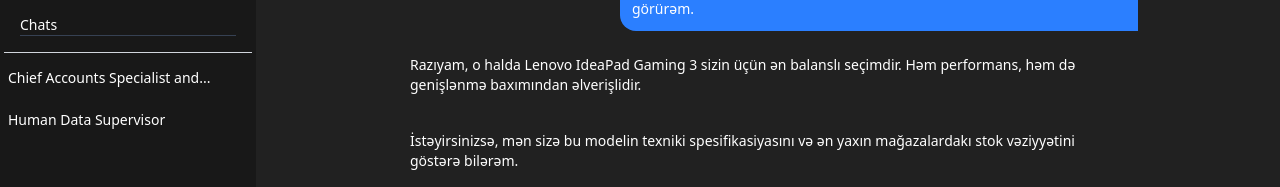
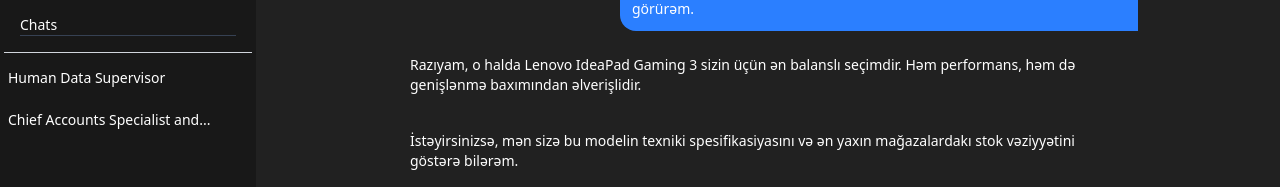
Before and after one commit to JafarMustafayev/ChatBot2, a React (Vite) app: page / in a window 1280 px wide. Shown: the part 217-404 px from the top of the page. Built offline with nearby package versions, Linux system fonts and the light colour scheme.

Commit message:
feat: add Redux for state management with chat functionality and integrate with ChatList component

```diff
--- a/package.json
+++ b/package.json
@@ -11,11 +11,15 @@
     "preview": "vite preview"
   },
   "dependencies": {
+    "@reduxjs/toolkit": "^2.9.2",
     "@tailwindcss/vite": "^4.1.14",
     "react": "^19.1.1",
     "react-dom": "^19.1.1",
     "react-icons": "^5.5.0",
+    "react-redux": "^9.2.0",
     "react-router-dom": "^7.9.3",
+    "redux": "^5.0.1",
+    "redux-thunk": "^3.1.0",
     "tailwind-scrollbar": "^4.0.2",
     "tailwindcss": "^4.1.14"
   },
--- a/src/components/Sidebar/ChatList.tsx
+++ b/src/components/Sidebar/ChatList.tsx
@@ -1,21 +1,12 @@
 import { useState, useEffect } from "react";
 import { Link } from "react-router-dom";
+import { useSelector } from "react-redux";
+
+import type ChatType from "../../interfaces/ChatListInterface";
 
 import { IoMdMore } from "react-icons/io";
-import { LuPencil } from "react-icons/lu";
-import { BsArchive } from "react-icons/bs";
-import { FaRegTrashCan } from "react-icons/fa6";
 import { TfiExport } from "react-icons/tfi";
-
-export interface ChatType {
-  id: string;
-  Title: string;
-  ModelId: string;
-  CreatedAt: number;
-  UpdatedAt: number;
-  IsArchived: boolean;
-  NamedBy: boolean;
-}
+import { BsArchive, BsPencil, BsTrash3 } from "react-icons/bs";
 
 const ChatList = () => {
   const [openMenu, setOpenMenu] = useState<string | null>(null);
@@ -36,26 +27,11 @@
     };
   }, []);
 
-  const chats: ChatType[] = [
-    {
-      id: "1",
-      Title: "Human Data Supervisor",
-      ModelId: "95cf1a7ca4816eeabab31fcb",
-      CreatedAt: 1760391080,
-      UpdatedAt: 1760391020,
-      IsArchived: false,
-      NamedBy: false,
-    },
-    {
-      id: "2",
-      Title: "Chief Accounts Specialist  and Budget Officer to the Mayor",
-      ModelId: "ed1227e77dd0f3fe1bd98a83",
-      CreatedAt: 1760391020,
-      UpdatedAt: 1760391080,
-      IsArchived: false,
-      NamedBy: false,
-    },
-  ];
+  const chats: ChatType[] = useSelector(
+    (state: any) => state.ChatsStore.chatList
+  );
+
+  console.log("Chats from Redux Store:", chats);
   return (
     <div className="w-full flex-col">
       <div className="p-4 border-b border-gray-300">
@@ -64,16 +40,12 @@
       </div>
 
       <div className="flex flex-col gap-2 mt-2">
-        {chats
-          .sort(function (a, b) {
-            return b.UpdatedAt - a.UpdatedAt;
-          })
-          .map((chat) => (
-            <Link
-              to={`/chat/${chat.id}`}
+        {chats.map((chat) => (
+          <div
+            className="justify-between flex items-center group relative hover:bg-sidebar-hover-chat p-1  rounded-xl  cursor-pointer"
             key={chat.id}
-              className="p-1 group rounded-xl hover:bg-sidebar-hover-chat cursor-pointer justify-between flex items-center relative"
           >
+            <Link to={`/chat/${chat.id}`} className="w-full">
               <div>
                 <p className="text-sm font-medium">
                   {chat.Title.length > 30
@@ -81,9 +53,10 @@
                     : chat.Title}
                 </p>
               </div>
+            </Link>
 
             <div
-                className="opacity-0 group-hover:opacity-100 transition-opacity"
+              className="opacity-0  group-hover:opacity-100 transition-opacity "
               onClick={(e) => e.stopPropagation()} // menyuya klikləyəndə bağlanmasın
             >
               <button onClick={() => toggleMenu(chat.id)}>
@@ -91,7 +64,7 @@
               </button>
 
               {openMenu === chat.id && (
-                  <div className="absolute right-2 top-10 bg-action-menu-bg  rounded-md shadow-lg w-32 z-10">
+                <div className="absolute right-2  bg-action-menu-bg  rounded-md shadow-lg w-32 z-10">
                   <div className="flex flex-col m-1 text-amber-50 text-sm  justify-center items-center">
                     <button className="w-full p-2 text-left ro hover:bg-action-menu-hover-bg rounded-md flex items-center">
                       <TfiExport className="inline mr-2" />
@@ -99,7 +72,7 @@
                     </button>
 
                     <button className="w-full p-2 text-left ro hover:bg-action-menu-hover-bg rounded-md flex items-center">
-                        <LuPencil className="inline mr-2" />
+                      <BsPencil className="inline mr-2" />
                       Rename
                     </button>
 
@@ -109,14 +82,14 @@
                     </button>
 
                     <button className="w-full text-red-400 text-left p-2 hover:bg-action-menu-hover-bg rounded-md flex items-center">
-                        <FaRegTrashCan className="inline mr-2" />
+                      <BsTrash3 className="inline mr-2" />
                       Delete
                     </button>
                   </div>
                 </div>
               )}
             </div>
-            </Link>
+          </div>
         ))}
       </div>
     </div>
--- /dev/null
+++ b/src/interfaces/ChatListInterface.ts
@@ -0,0 +1,9 @@
+export default interface ChatType {
+  id: string;
+  Title: string;
+  ModelId: string;
+  CreatedAt: number;
+  UpdatedAt: number;
+  IsArchived: boolean;
+  NamedBy: boolean;
+}
--- a/src/pages/ChatPage.tsx
+++ b/src/pages/ChatPage.tsx
@@ -1,11 +1,9 @@
 import ChatWindow from "../components/ChatWindow/ChatWindow";
 import { useState, useEffect } from "react";
 
+import { IoMdMore } from "react-icons/io";
 import { TfiExport } from "react-icons/tfi";
-import { IoMdMore } from "react-icons/io";
-import { LuPencil } from "react-icons/lu";
-import { BsArchive } from "react-icons/bs";
-import { FaRegTrashCan } from "react-icons/fa6";
+import { BsArchive, BsPencil, BsTrash3 } from "react-icons/bs";
 
 interface Chat {
   id: number;
@@ -69,7 +67,7 @@
                     {activeChat.name}
                   </div>
                   <button className="w-full p-2 text-left ro hover:bg-action-menu-hover-bg rounded-md flex items-center">
-                    <LuPencil className="inline mr-2" />
+                    <BsPencil className="inline mr-2" />
                     Rename
                   </button>
                   <button className="w-full text-left p-2 hover:bg-action-menu-hover-bg rounded-md flex items-center">
@@ -77,7 +75,7 @@
                     Archive
                   </button>
                   <button className="w-full text-red-400 text-left p-2 hover:bg-action-menu-hover-bg rounded-md flex items-center">
-                    <FaRegTrashCan className="inline mr-2" />
+                    <BsTrash3 className="inline mr-2" />
                     Delete
                   </button>
                 </div>
--- /dev/null
+++ b/src/stores/ChatsStore.ts
@@ -0,0 +1,48 @@
+// createSlice ile Redux slice'ını oluşturuyoruz
+import { createSlice } from "@reduxjs/toolkit";
+import type { PayloadAction } from "@reduxjs/toolkit";
+import type ChatType from "../interfaces/ChatListInterface";
+
+// Initial state
+const initialState: { chatList: ChatType[] } = {
+  chatList: [
+    {
+      id: "1",
+      Title: "Human Data Supervisor",
+      ModelId: "95cf1a7ca4816eeabab31fcb",
+      CreatedAt: 1760391080,
+      UpdatedAt: 1760391020,
+      IsArchived: false,
+      NamedBy: false,
+    },
+    {
+      id: "2",
+      Title: "Chief Accounts Specialist  and Budget Officer to the Mayor",
+      ModelId: "ed1227e77dd0f3fe1bd98a83",
+      CreatedAt: 1760391020,
+      UpdatedAt: 1760391080,
+      IsArchived: false,
+      NamedBy: false,
+    },
+  ],
+};
+
+// Slice
+const chats = createSlice({
+  name: "chat",
+  initialState,
+  reducers: {
+    addChat: (state, action: PayloadAction<ChatType>) => {
+      state.chatList.push(action.payload);
+    },
+    addChatList: (state, action: PayloadAction<ChatType[]>) => {
+      action.payload.forEach((chat) => {
+        state.chatList.push(chat);
+      });
+    },
+  },
+});
+
+export const { addChat } = chats.actions;
+
+export default chats.reducer;
--- /dev/null
+++ b/src/stores/index.ts
@@ -0,0 +1,10 @@
+import { configureStore } from "@reduxjs/toolkit";
+import ChatsStore from "./ChatsStore";
+
+const store = configureStore({
+  reducer: {
+    ChatsStore,
+  },
+});
+
+export default store;
```
Also changed, not shown: src/main.tsx (+4 -3 lines), 1 other file (tests, documents, lock files or other folders). Lines whose indentation alone changed are shown as unchanged.
